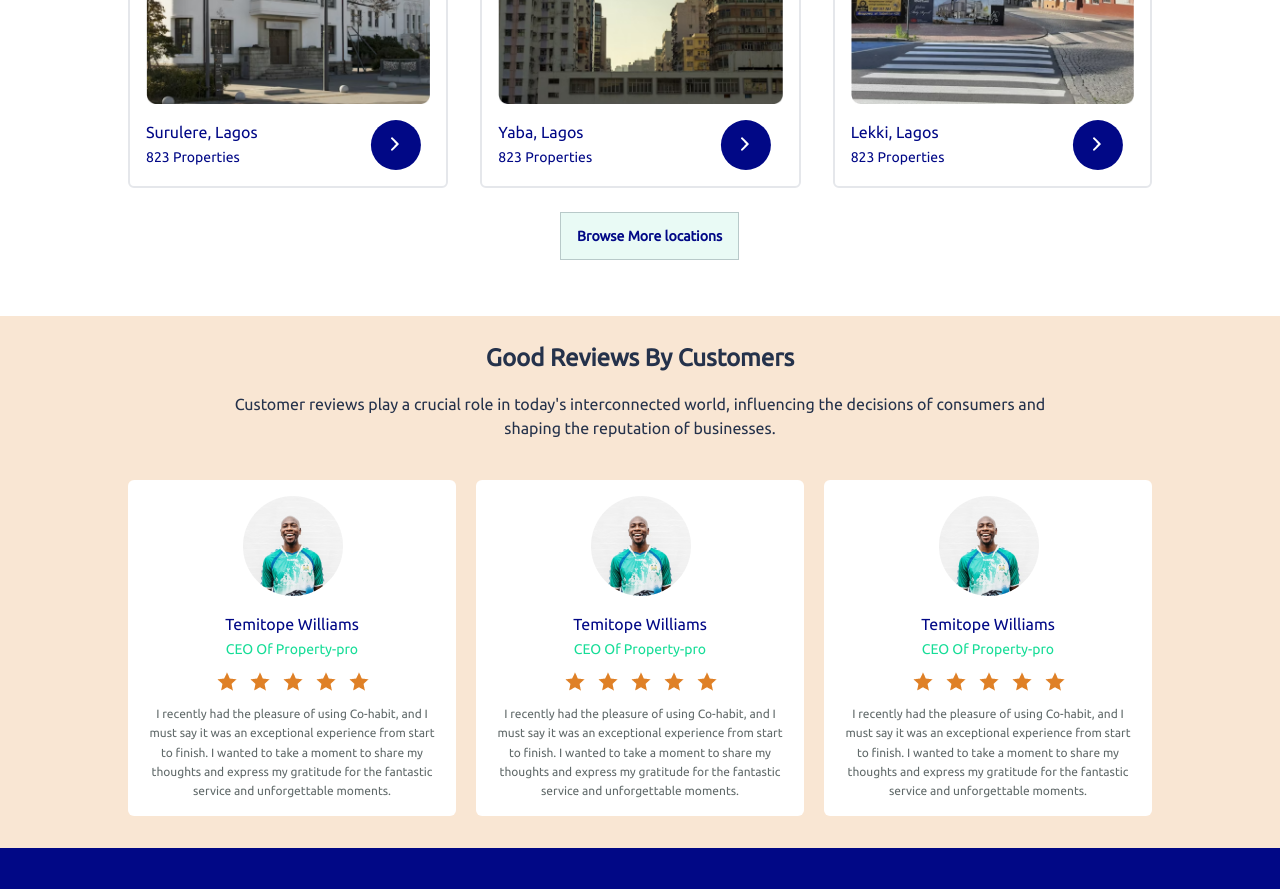
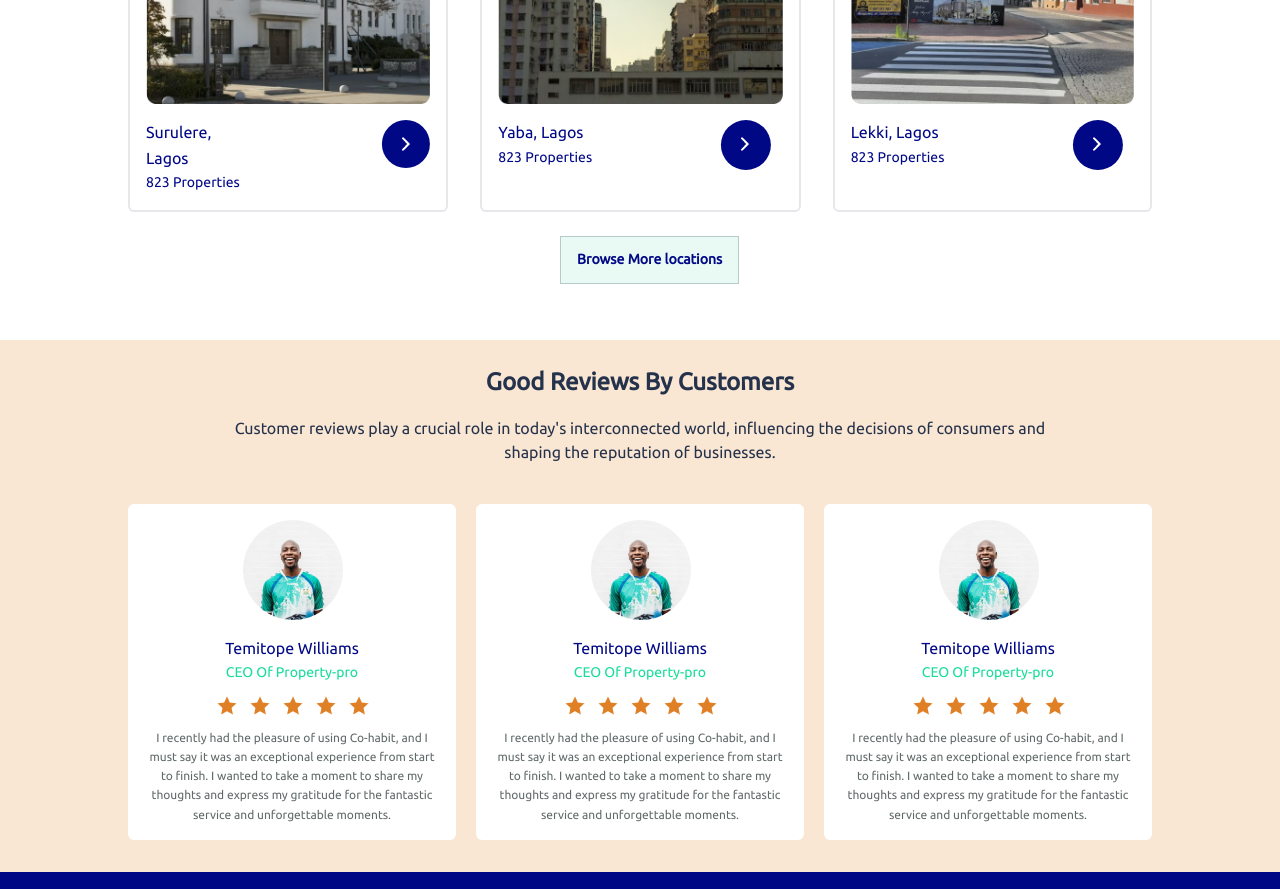
Before and after one commit to lazynerd-studios/Co-Habit-Landing, a React (Vite) app: page / in a window 1280 px wide. Shown: the part 2440-3329 px from the top of the page. Built offline with nearby package versions, Linux system fonts and the light colour scheme.

Commit message:
Update Home.jsx

```diff
--- a/src/Components/Home/Home.jsx
+++ b/src/Components/Home/Home.jsx
@@ -394,7 +394,7 @@ const Home = () => {
                 <img src={Building11} className="laptop:w-[] w-[]" alt="building-1" />
 
                 <div className="flex pt-4">
-                  <span className="laptop:mr-[7rem]">
+                  <span className="laptop:mr-[8rem] mr-[8.5rem]">
                     <p className="text-[#010886] font-normal leading-[1.6rem]">
                       Surulere, Lagos
                     </p>
@@ -414,7 +414,7 @@ const Home = () => {
                 <img src={Building12} className="laptop:w-[] w-[]" alt="building-2" />
 
                 <div className="flex pt-4">
-                  <span className="laptop:mr-[8rem]">
+                  <span className="laptop:mr-[8rem] mr-[9.5rem]">
                     <p className="text-[#010886] font-normal leading-[1.6rem]">
                       Yaba, Lagos
                     </p>
@@ -434,7 +434,7 @@ const Home = () => {
                 <img src={Building13} className="laptop:w-[] w-[]" alt="building-3" />
 
                 <div className="flex pt-4">
-                  <span className="laptop:mr-[8rem]">
+                  <span className="laptop:mr-[8rem] mr-[9.5rem]">
                     <p className="text-[#010886] font-normal leading-[1.6rem]">
                       Lekki, Lagos
                     </p>
```
